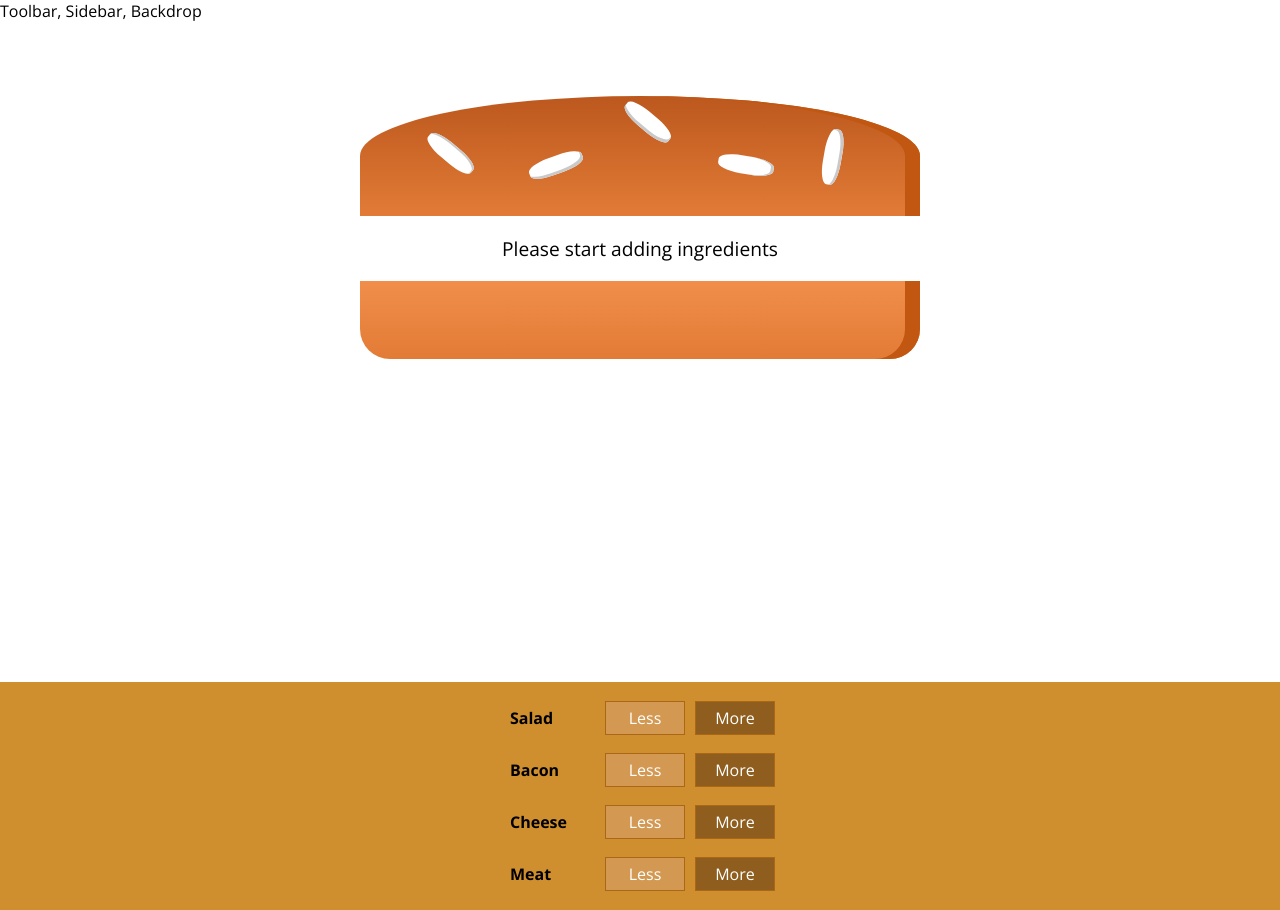
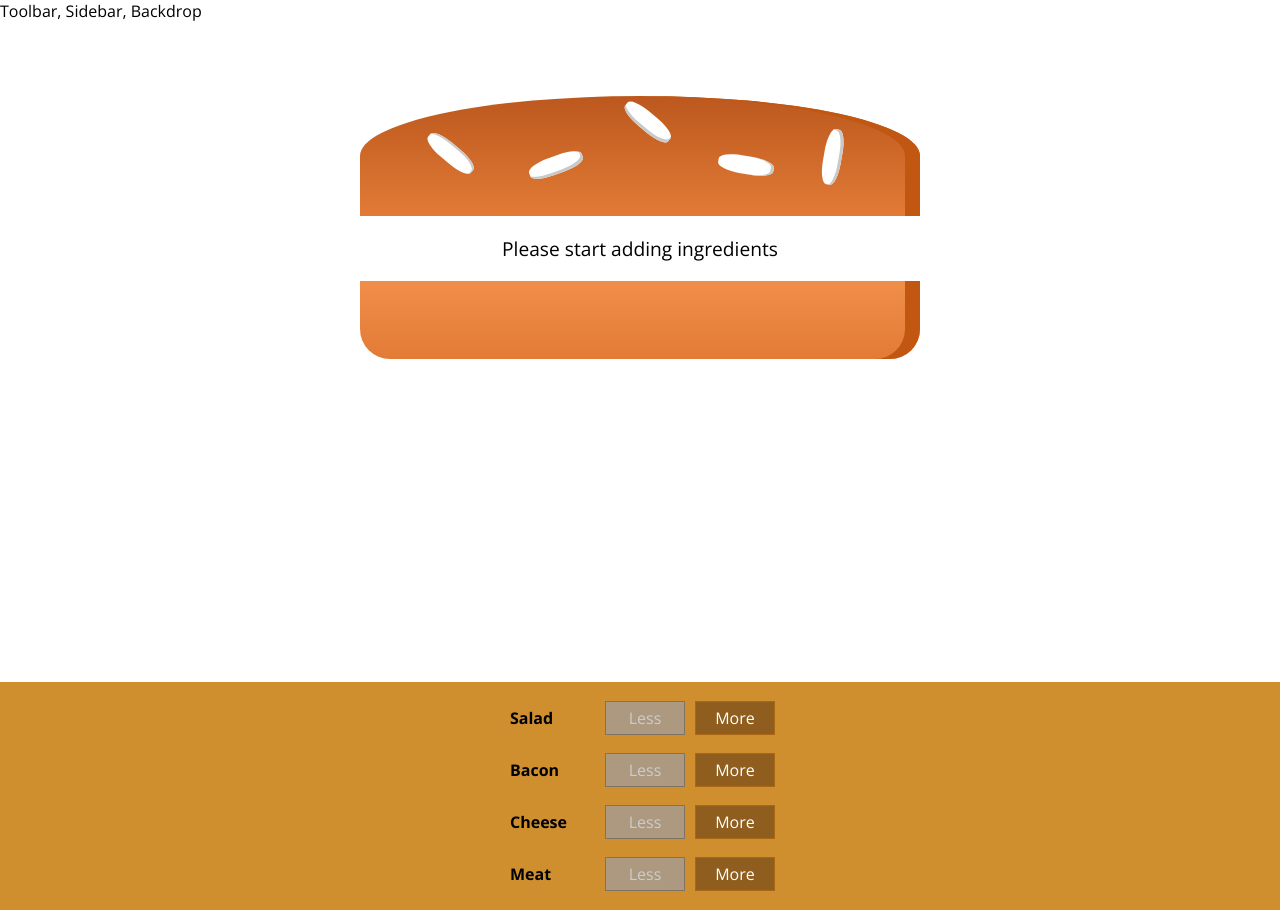
Before and after one commit to TigranVardanyan/burger-builder, a React app: page / in a window 1280 px wide. Built offline with nearby package versions, Linux system fonts and the light colour scheme.

Commit message:
Removing Ingredients Safely

```diff
--- a/src/components/Burger/BuildControls/BuildControl/BuildControl.js
+++ b/src/components/Burger/BuildControls/BuildControl/BuildControl.js
@@ -4,7 +4,12 @@ import classes from './BuildControl.css'
 const buildControl = (props) => (
   <div className={classes.BuildControl}>
     <div className={classes.Label}>{props.label}</div>
-    <button className={classes.Less}>Less</button>
+    <button
+      className={classes.Less}
+      onClick={props.remove}
+      disabled={props.disabled}>
+      Less
+    </button>
     <button
       className={classes.More}
       onClick={props.added}>
--- a/src/components/Burger/BuildControls/BuildControls.js
+++ b/src/components/Burger/BuildControls/BuildControls.js
@@ -17,6 +17,8 @@ const buildControls = (props) => (
         key={ctrl.label}
         label={ctrl.label}
         added={() => props.ingredientAdded(ctrl.type)}
+        remove={() => props.ingredientRemove(ctrl.type)}
+        disabled={props.disabled[ctrl.type]}
       />
     ))}
   </div>
--- a/src/containers/BurgerBuilder/BurgerBuilder.js
+++ b/src/containers/BurgerBuilder/BurgerBuilder.js
@@ -38,14 +38,39 @@ class BurgerBuilder extends Component {
   }
   removeIngredientHandler = (type) => {
     const oldCount = this.state.ingredients[type];
+    if (oldCount <= 0) {
+      return;
+    }
+    const updatedCounted = oldCount - 1;
+    const updatedIngredients = {
+      ...this.state.ingredients
+    };
+    updatedIngredients[type] = updatedCounted;
+    const priceDeduction = INGREDIENT_PRICES[type];
+    const oldPrice = this.state.totalPrice;
+    const newPrice = oldPrice + priceDeduction;
+    this.setState({
+        totalPrice: newPrice,
+        ingredients: updatedIngredients,
+      }
+    )
   }
 
   render() {
+    const disabledInfo = {
+      ...this.state.ingredients
+    };
+    for(let key in disabledInfo) {
+      disabledInfo[key] = disabledInfo[key] <= 0
+    }
     return (
       <Aux>
         <Burger ingredients={this.state.ingredients}/>
         <BuildControls
-          ingredientAdded={this.addIngredientHandler}/>
+          ingredientAdded={this.addIngredientHandler}
+          ingredientRemove={this.removeIngredientHandler}
+          disabled={disabledInfo}
+        />
       </Aux>
     )
   }
```
